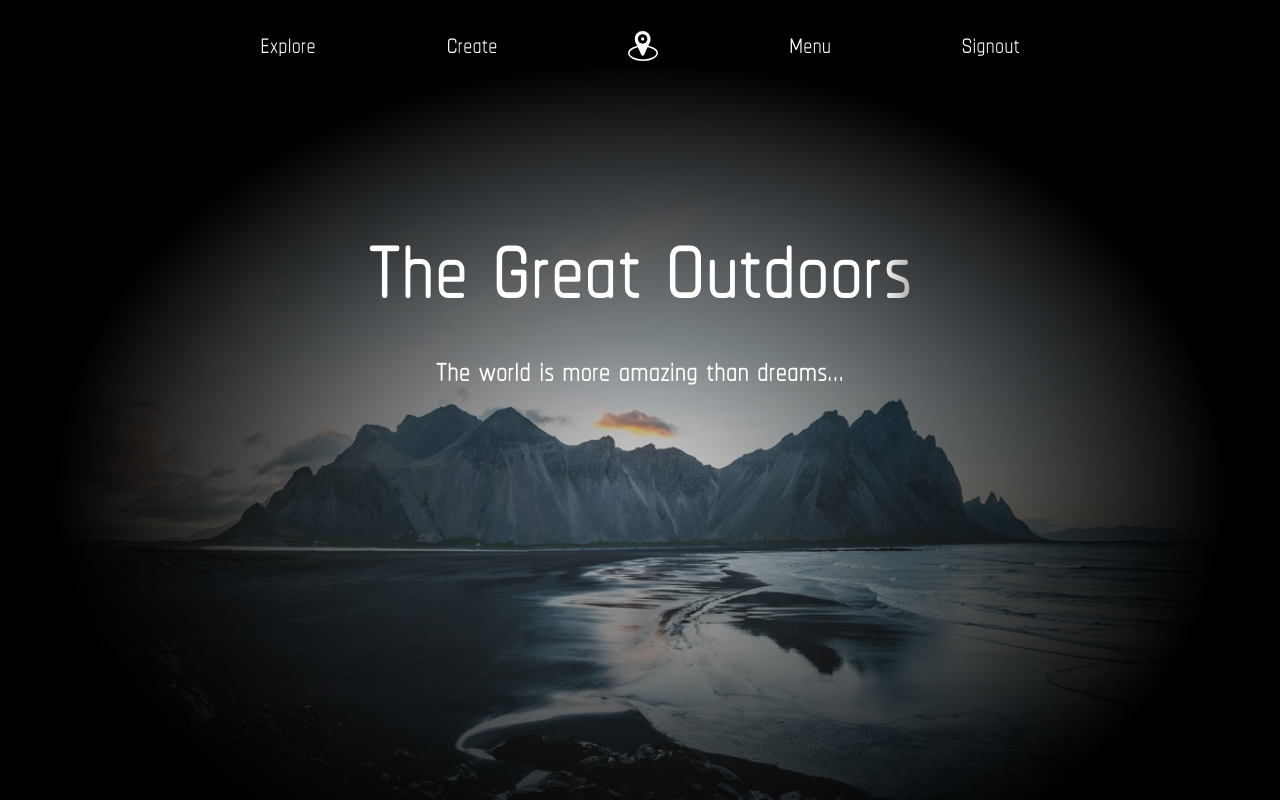
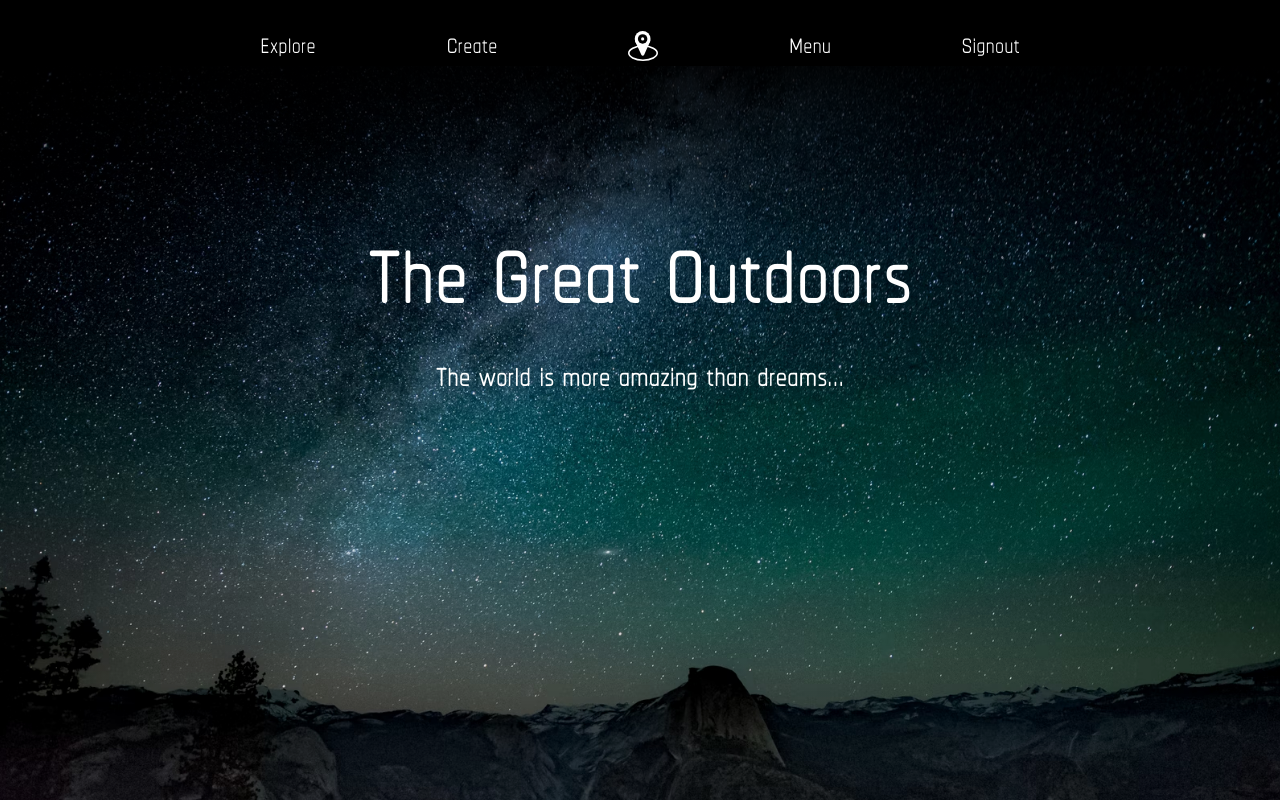
Before and after one commit to AlpinaJ/travel-wishlist, a React (Create React App) app in the folder frontend/: page / in a window 1280 px wide. Shown: the top 800 px of the page. Built offline with nearby package versions, Linux system fonts and the light colour scheme.

Commit message:
Change image in About section

```diff
--- a/frontend/src/blocks/about/__image/about__image.css
+++ b/frontend/src/blocks/about/__image/about__image.css
@@ -1,6 +1,6 @@
 .about__image{
-    width: calc(100vw - 100px);
-    height: 850px;
+    width: 100%;
+    height: 950px;
     justify-content: center;
     object-fit: cover;
     opacity: 0.97;
--- a/frontend/src/blocks/about/__overlay/about__overlay.css
+++ b/frontend/src/blocks/about/__overlay/about__overlay.css
@@ -1,8 +1,11 @@
 .about__overlay{
     position: absolute;
-    background: radial-gradient(62% 63%, rgba(0, 0,0,0.1) 0%,  rgba(0,0,0,1) 80%);
+    background: linear-gradient(rgba(0,0,0,0.9) 0%,
+                                rgba(0,0,0,0.1) 20%,
+                                rgba(0,0,0,0.1) 80%,
+                                rgba(0,0,0,0.9) 100%);
     z-index: 1;
-    width: calc(100vw - 100px);
-    height: 850px;
+    width: 100%;
+    height: 950px;
     opacity: 1;
 }
--- a/frontend/src/blocks/about/__title/about__title.css
+++ b/frontend/src/blocks/about/__title/about__title.css
@@ -4,7 +4,8 @@
     margin-bottom: 0;
     text-align: center;
     color: #ffffff;
-    background: linear-gradient(to right,white  0, #1E1E1E 10%, white 20%);
+    /*1E1E1E*/
+    background: linear-gradient(to right,white  0, black 10%, white 20%);
     background-position: 0;
     -webkit-background-clip: text;
     -webkit-text-fill-color: transparent;
--- a/frontend/src/blocks/about/about.css
+++ b/frontend/src/blocks/about/about.css
@@ -1,5 +1,5 @@
 .about{
     /*padding: 25px 260px;*/
-    margin: -30px 50px 0;
+    margin: -30px 0 0;
     position: relative;
 }
```
Also changed, not shown: frontend/src/images/about.png, frontend/src/images/about1.png (added).
